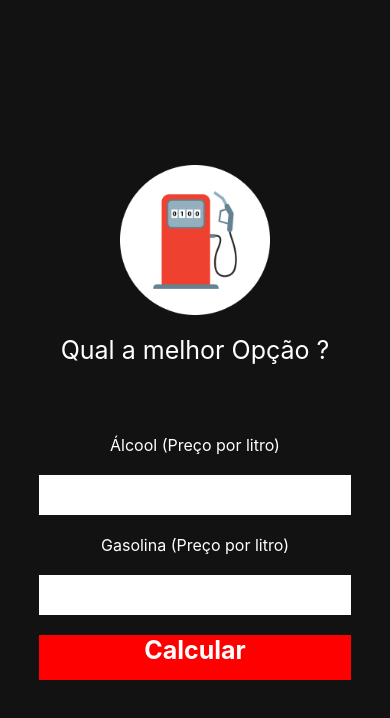
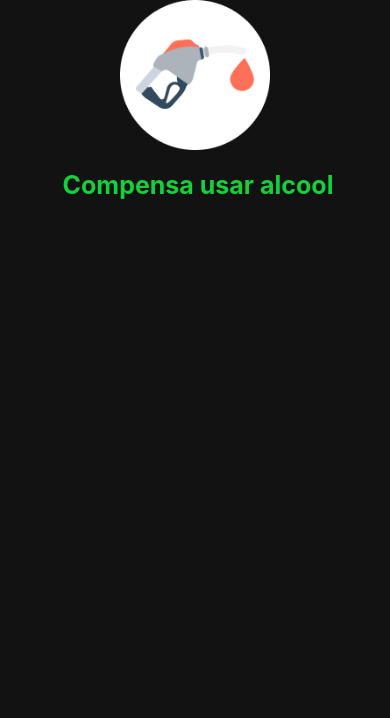
Before and after one commit to RodrigoGrisi/DesafioPostodeGasolina, a React Native app: screen / in a window 390 px wide. Shown: the top 718 px of the page. Built offline with nearby package versions, Linux system fonts and the light colour scheme.

Commit message:
Começando página do modal

```diff
--- a/App.js
+++ b/App.js
@@ -1,7 +1,7 @@
 import { StatusBar } from 'expo-status-bar';
 import { useState } from 'react';
-import { StyleSheet, Text, View, TextInput, Image, TouchableOpacity } from 'react-native';
-
+import { StyleSheet, Text, View, TextInput, Image, TouchableOpacity,Modal } from 'react-native';
+import ModalContent from './src/Modal';
 export default function App() {
   const [gasolina, setGasolina] = useState();
   const [alcool, setAlcool] = useState();
@@ -12,12 +12,14 @@ export default function App() {
       <Text style={styles.textTitleApp}>Qual a melhor Opção ?</Text>
       <Text style={styles.textTitle}>Álcool (Preço por litro)</Text>
       <TextInput
+        keyboardType='numeric'
         style={styles.textInput}
         value={gasolina}
         onChange={(value) => setGasolina(value)}
       />
       <Text style={styles.textTitle} >Gasolina (Preço por litro)</Text>
       <TextInput
+        keyboardType='numeric'
         style={styles.textInput}
         value={alcool}
         onChange={(value) => setAlcool(value)}
@@ -29,6 +31,11 @@ export default function App() {
       fontWeight: 'bold', height: 45,
       borderRadius: 50,} }> Calcular </Text>
       </TouchableOpacity>
+
+    <Modal>
+    <ModalContent />
+    </Modal>
+
 
       <StatusBar style="auto" />
     </View>
--- /dev/null
+++ b/src/Modal/index.js
@@ -0,0 +1,27 @@
+import React from "react";
+import { View, Text, StyleSheet, Image } from "react-native";
+
+export default function ModalContent() {
+  return (
+    <View style={styles.modalcontent}>
+      <Image style={{ width: 150, height: 150, marginBottom: 20 }}
+        source={require('../../assets/gas.png')}
+      />
+
+      <Text style={styles.textResultado}> Compensa usar alcool</Text>
+    </View>
+  )
+}
+
+const styles = StyleSheet.create({
+  modalcontent: {
+    flex: 1,
+    backgroundColor: '#121212',
+    alignItems: 'center'
+  },
+  textResultado: {
+    fontWeight: 'bold',
+    fontSize: 25,
+    color: '#13d03b'
+  }
+})
```
